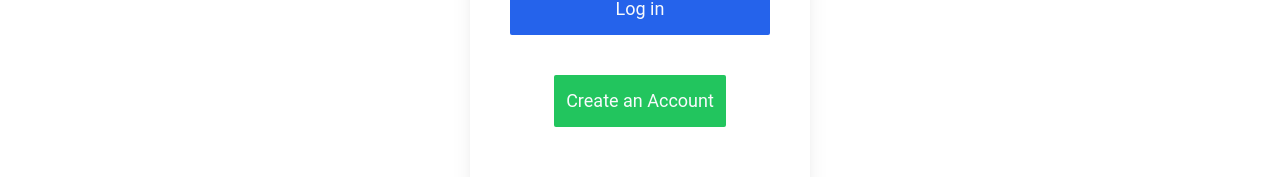
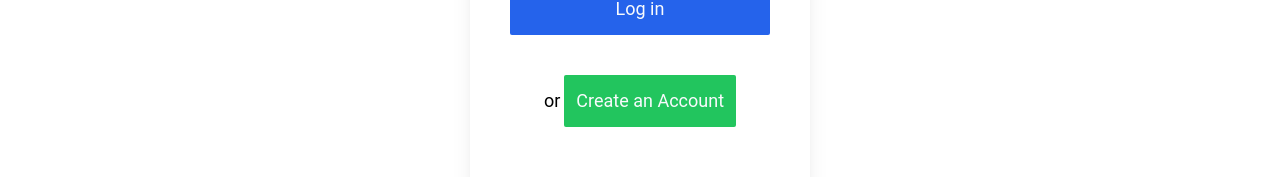
Before and after one commit to yth-3/P3-Frontend, a React (Create React App) app: page /login in a window 1280 px wide. Shown: the part 473-650 px from the top of the page. Built offline with nearby package versions, Linux system fonts and the light colour scheme.

Commit message:
Update LoginPage.tsx

```diff
--- a/src/pages/LoginPage.tsx
+++ b/src/pages/LoginPage.tsx
@@ -27,6 +27,7 @@ export default function LoginPage() {
 
       <section className='flex gap-1 justify-center items-center text-lg'>
         { error && <p className='text-red-600'>{error}</p> }
+        or
         <LargeLink to={'/signup'}>Create an Account</LargeLink>
       </section>
     </div>
```
